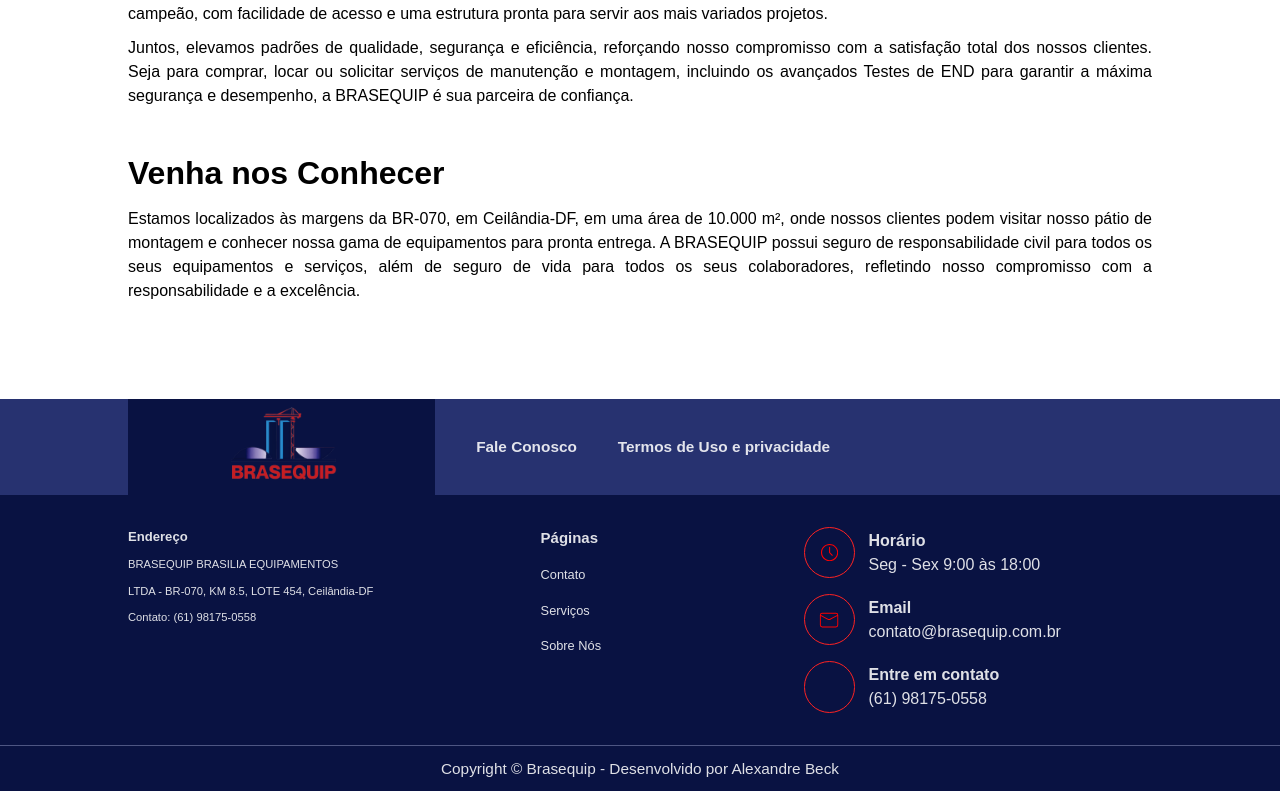
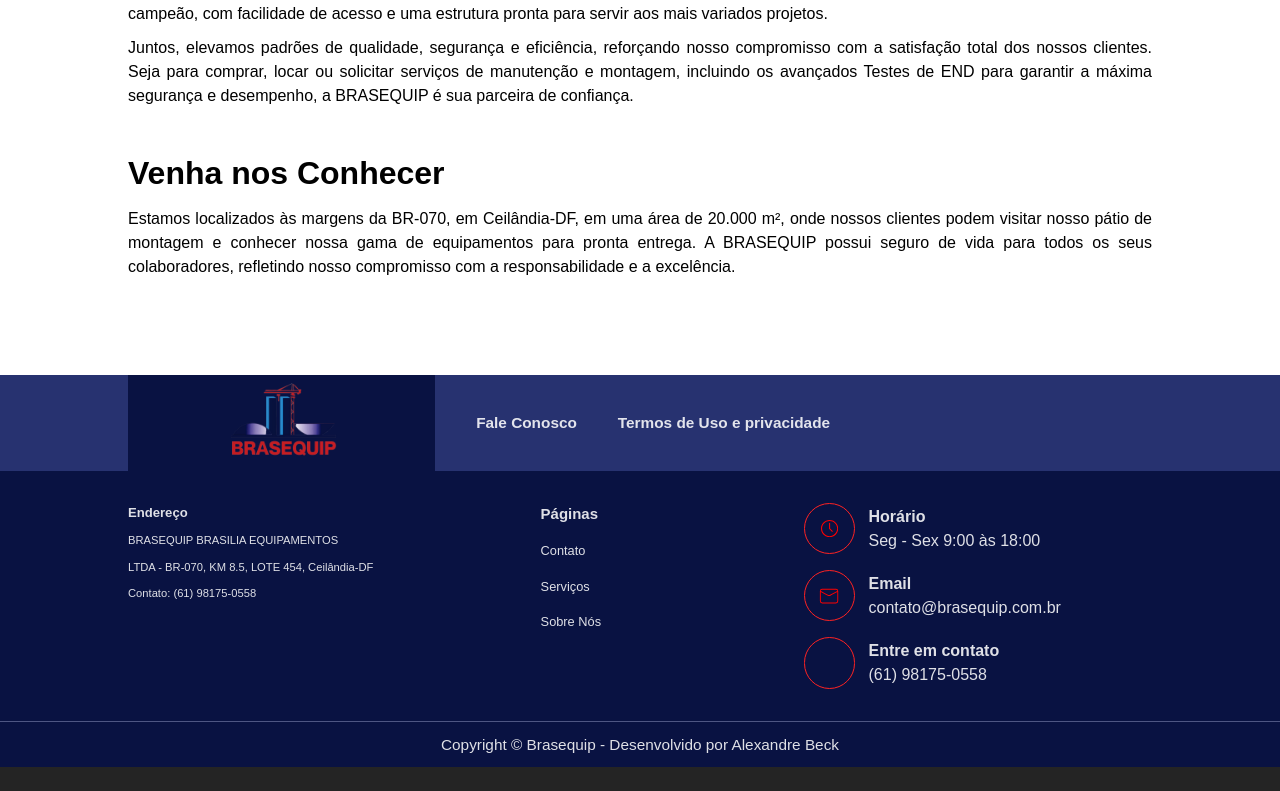
Before and after one commit to zzzBECK/brasequip, a React (Vite) app: page /sobre in a window 1280 px wide. Shown: the part 1497-2288 px from the top of the page. After the commit the page ends 2264 px from the top, so only its background shows below. Built offline with nearby package versions, Linux system fonts and the light colour scheme; some icons are missing.

Commit message:
Update pátio de montagem size and remove unnecessary information

```diff
--- a/src/pages/Sobre/index.tsx
+++ b/src/pages/Sobre/index.tsx
@@ -158,12 +158,10 @@ export default function Sobre() {
         <h1 style={{ marginTop: "1em" }}>Venha nos Conhecer</h1>
         <p data-nosnippet>
           Estamos localizados às margens da BR-070, em Ceilândia-DF, em uma área
-          de 10.000 m², onde nossos clientes podem visitar nosso pátio de
+          de 20.000 m², onde nossos clientes podem visitar nosso pátio de
           montagem e conhecer nossa gama de equipamentos para pronta entrega. A
-          BRASEQUIP possui seguro de responsabilidade civil para todos os seus
-          equipamentos e serviços, além de seguro de vida para todos os seus
-          colaboradores, refletindo nosso compromisso com a responsabilidade e a
-          excelência.
+          BRASEQUIP possui seguro de vida para todos os seus colaboradores,
+          refletindo nosso compromisso com a responsabilidade e a excelência.
         </p>
       </SobreContainer>
     </WholePage>
```
